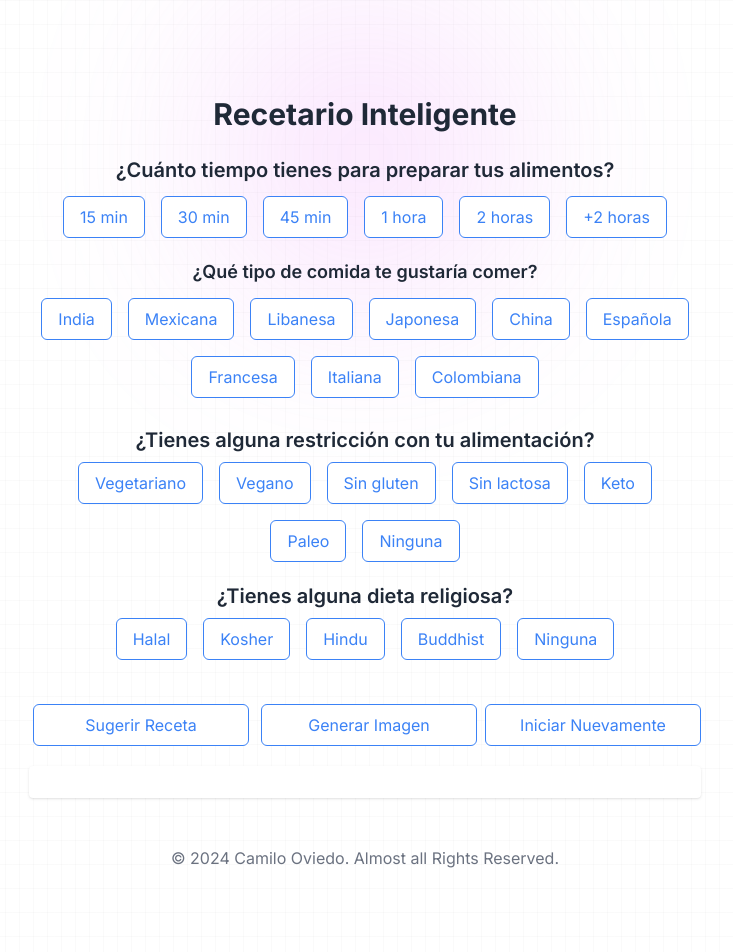
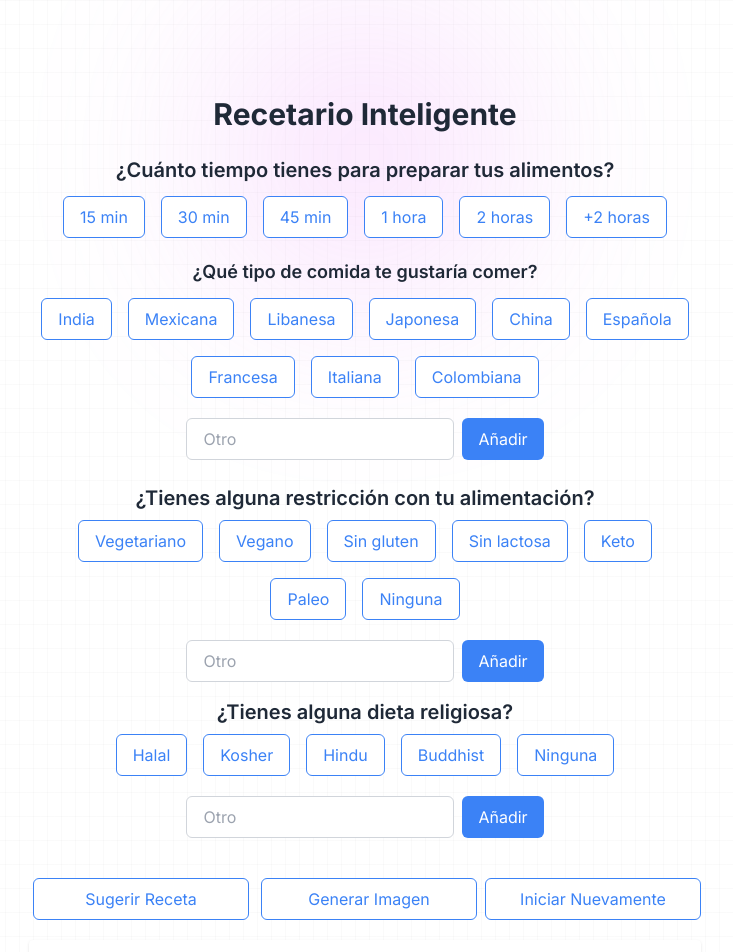
Before and after one commit to Champetaman/ai-dietary-recipe, a Next.js app: page / in a window 1280 px wide. Shown: the top 952 px of the page, without its empty margins (275-1008 px from the left). Built offline with nearby package versions, Linux system fonts and the light colour scheme.

Commit message:
Ajustes nombramientos en componentes y adicion de inputs para personalizacion

```diff
--- a/components/DietaryRestrictionsSelector.tsx
+++ b/components/DietaryRestrictionsSelector.tsx
@@ -3,7 +3,7 @@ import React, { useState, useCallback } from "react";
 import restrictions from "../data/DietaryRestrictions.json";
 
 interface DietaryRestrictionsSelectorProps {
-  onSelectRestriction: (restrictions: string[]) => void;
+  onSelectRestriction: (restrictions: string[] | []) => void; // Allow [] to indicate no selection
 }
 
 const DietaryRestrictionsSelector: React.FC<
@@ -12,7 +12,11 @@ const DietaryRestrictionsSelector: React.FC<
   const [selectedRestrictions, setSelectedRestrictions] = useState<string[]>(
     []
   );
+  const [customRestriction, setCustomRestriction] = useState<string>("");
+  const [isCustomRestrictionSubmitted, setCustomRestrictionSubmitted] =
+    useState<boolean>(false);
 
+  // Handle the selection and deselection of restrictions
   const handleSelectRestriction = useCallback(
     (restriction: string) => {
       const isSelected = selectedRestrictions.includes(restriction);
@@ -25,6 +29,31 @@ const DietaryRestrictionsSelector: React.FC<
     },
     [onSelectRestriction, selectedRestrictions]
   );
+
+  // Handle custom restriction input change
+  const handleInputChange = (event: React.ChangeEvent<HTMLInputElement>) => {
+    const value = event.target.value;
+    // Use regular expression to allow only alphabetic characters and spaces
+    const filteredValue = value.replace(/[^a-zA-Z\s]/g, ""); // Allow letters and spaces only
+    setCustomRestriction(filteredValue);
+  };
+
+  // Handle custom restriction submission
+  const handleCustomRestrictionSubmit = () => {
+    if (customRestriction.trim() !== "") {
+      const updatedRestrictions = [...selectedRestrictions, customRestriction];
+      setSelectedRestrictions(updatedRestrictions);
+      onSelectRestriction(updatedRestrictions);
+      setCustomRestrictionSubmitted(true); // Mark the custom restriction as submitted
+    } else {
+      alert("Por favor, introduzca una restricción dietética válida.");
+    }
+  };
+
+  // Allow the user to edit their custom restriction
+  const handleEditCustomRestriction = () => {
+    setCustomRestrictionSubmitted(false); // Allow editing by resetting the submission state
+  };
 
   return (
     <div className="mb-4 w-full">
@@ -44,12 +73,41 @@ const DietaryRestrictionsSelector: React.FC<
           </button>
         ))}
       </div>
+      <div className="mt-4 flex justify-center">
+        <input
+          type="text"
+          value={customRestriction}
+          onChange={handleInputChange}
+          placeholder="Otro"
+          className="px-4 py-2 border border-gray-300 rounded-md focus:outline-none focus:ring-2 focus:ring-blue-500"
+          disabled={isCustomRestrictionSubmitted} // Disable input if a custom restriction has been submitted
+        />
+        <button
+          type="button"
+          onClick={handleCustomRestrictionSubmit}
+          className="ml-2 px-4 py-2 bg-blue-500 text-white rounded-md hover:bg-blue-600"
+          disabled={isCustomRestrictionSubmitted} // Disable add button if a custom restriction has been submitted
+        >
+          Añadir
+        </button>
+        {isCustomRestrictionSubmitted && (
+          <button
+            type="button"
+            onClick={handleEditCustomRestriction}
+            className="ml-2 px-4 py-2 bg-gray-500 text-white rounded-md hover:bg-gray-600"
+          >
+            Editar
+          </button>
+        )}
+      </div>
     </div>
   );
 };
 
-const MemoizedTimeSelector = React.memo(DietaryRestrictionsSelector);
+const MemoizedDietaryRestrictionsSelector = React.memo(
+  DietaryRestrictionsSelector
+);
 
-MemoizedTimeSelector.displayName = "DietaryRestrictionsSelector"; // Setting the display name explicitly
+MemoizedDietaryRestrictionsSelector.displayName = "DietaryRestrictionsSelector"; // Setting the display name explicitly
 
-export default MemoizedTimeSelector;
+export default MemoizedDietaryRestrictionsSelector;
--- a/components/FoodTypeSelector.tsx
+++ b/components/FoodTypeSelector.tsx
@@ -3,21 +3,55 @@ import React, { useState, useCallback } from "react";
 import foodTypes from "../data/FoodOptions.json";
 
 interface FoodTypeSelectorProps {
-  onSelectFoodType: (foodType: string) => void;
+  onSelectFoodType: (foodType: string | null) => void; // Allow null to indicate no selection
 }
 
 const FoodTypeSelector: React.FC<FoodTypeSelectorProps> = ({
   onSelectFoodType,
 }) => {
   const [selectedFoodType, setSelectedFoodType] = useState<string | null>(null);
+  const [customFoodType, setCustomFoodType] = useState<string>("");
+  const [isCustomFoodTypeSubmitted, setIsCustomFoodTypeSubmitted] = useState<boolean>(false);
 
+  // Handle button click for predefined food types
   const handleClick = useCallback(
     (foodType: string) => {
-      setSelectedFoodType(foodType);
-      onSelectFoodType(foodType);
+      if (selectedFoodType === foodType) {
+        // Unselect the option if it's already selected
+        setSelectedFoodType(null);
+        onSelectFoodType(null);
+      } else {
+        setSelectedFoodType(foodType);
+        onSelectFoodType(foodType);
+        setIsCustomFoodTypeSubmitted(false); // Reset custom submission state if a predefined type is selected
+      }
     },
-    [onSelectFoodType]
+    [selectedFoodType, onSelectFoodType]
   );
+
+  // Handle custom food type input change
+  const handleInputChange = (event: React.ChangeEvent<HTMLInputElement>) => {
+    const value = event.target.value;
+    // Use regular expression to allow only alphabetic characters
+    const filteredValue = value.replace(/[^a-zA-Z\s]/g, ""); // Allow letters and spaces
+    setCustomFoodType(filteredValue);
+  };
+
+  // Handle custom food type submission
+  const handleCustomFoodTypeSubmit = () => {
+    if (customFoodType.trim() !== "") {
+      setSelectedFoodType(customFoodType);
+      onSelectFoodType(customFoodType);
+      setIsCustomFoodTypeSubmitted(true); // Mark custom food type as submitted
+    } else {
+      alert("Por favor, introduzca un tipo de alimento válido.");
+    }
+  };
+
+  // Allow the user to edit their custom food type
+  const handleEditCustomFoodType = () => {
+    setIsCustomFoodTypeSubmitted(false); // Allow editing by resetting the submission state
+  };
 
   return (
     <div className="mb-6 w-full">
@@ -37,12 +71,40 @@ const FoodTypeSelector: React.FC<FoodTypeSelectorProps> = ({
           </button>
         ))}
       </div>
+      <div className="mt-4 flex justify-center">
+        <input
+          type="text"
+          value={customFoodType}
+          onChange={handleInputChange}
+          placeholder="Otro"
+          className="px-4 py-2 border border-gray-300 rounded-md focus:outline-none focus:ring-2 focus:ring-blue-500"
+          disabled={isCustomFoodTypeSubmitted} // Disable input if a custom type has been submitted
+        />
+        <button
+          type="button"
+          onClick={handleCustomFoodTypeSubmit}
+          className="ml-2 px-4 py-2 bg-blue-500 text-white rounded-md hover:bg-blue-600"
+          disabled={isCustomFoodTypeSubmitted} // Disable add button if a custom type has been submitted
+        >
+          Añadir
+        </button>
+        {isCustomFoodTypeSubmitted && (
+          <button
+            type="button"
+            onClick={handleEditCustomFoodType}
+            className="ml-2 px-4 py-2 bg-gray-500 text-white rounded-md hover:bg-gray-600"
+          >
+            Editar
+          </button>
+        )}
+      </div>
     </div>
   );
 };
 
-const MemoizedTimeSelector = React.memo(FoodTypeSelector);
+// Memoizing the component to prevent unnecessary re-renders
+const MemoizedFoodTypeSelector = React.memo(FoodTypeSelector);
 
-MemoizedTimeSelector.displayName = "FoodTypeSelector"; // Setting the display name explicitly
+MemoizedFoodTypeSelector.displayName = "FoodTypeSelector"; // Setting the display name explicitly
 
-export default MemoizedTimeSelector;
+export default MemoizedFoodTypeSelector;
--- a/components/ReligiousDietsSelector.tsx
+++ b/components/ReligiousDietsSelector.tsx
@@ -3,7 +3,7 @@ import React, { useState, useCallback } from "react";
 import ReligiousDiets from "../data/ReligiousDiets.json";
 
 interface ReligiousDietsSelectorProps {
-  onSelectRestriction: (restrictions: string[]) => void;
+  onSelectRestriction: (restrictions: string[] | []) => void; // Allow [] to indicate no selection
 }
 
 const ReligiousDietsSelector: React.FC<ReligiousDietsSelectorProps> = ({
@@ -12,7 +12,11 @@ const ReligiousDietsSelector: React.FC<ReligiousDietsSelectorProps> = ({
   const [selectedRestrictions, setSelectedRestrictions] = useState<string[]>(
     []
   );
+  const [customRestriction, setCustomRestriction] = useState<string>("");
+  const [isCustomRestrictionSubmitted, setCustomRestrictionSubmitted] =
+    useState<boolean>(false);
 
+  // Handle the selection and deselection of restrictions
   const handleSelectRestriction = useCallback(
     (restriction: string) => {
       const isSelected = selectedRestrictions.includes(restriction);
@@ -25,6 +29,31 @@ const ReligiousDietsSelector: React.FC<ReligiousDietsSelectorProps> = ({
     },
     [onSelectRestriction, selectedRestrictions]
   );
+
+  // Handle custom restriction input change
+  const handleInputChange = (event: React.ChangeEvent<HTMLInputElement>) => {
+    const value = event.target.value;
+    // Use regular expression to allow only alphabetic characters and spaces
+    const filteredValue = value.replace(/[^a-zA-Z\s]/g, ""); // Allow letters and spaces only
+    setCustomRestriction(filteredValue);
+  };
+
+  // Handle custom restriction submission
+  const handleCustomRestrictionSubmit = () => {
+    if (customRestriction.trim() !== "") {
+      const updatedRestrictions = [...selectedRestrictions, customRestriction];
+      setSelectedRestrictions(updatedRestrictions);
+      onSelectRestriction(updatedRestrictions);
+      setCustomRestrictionSubmitted(true); // Mark the custom restriction as submitted
+    } else {
+      alert("Por favor, introduzca una dieta religiosa válida.");
+    }
+  };
+
+  // Allow the user to edit their custom restriction
+  const handleEditCustomRestriction = () => {
+    setCustomRestrictionSubmitted(false); // Allow editing by resetting the submission state
+  };
 
   return (
     <div className="mb-4 w-full">
@@ -44,12 +73,39 @@ const ReligiousDietsSelector: React.FC<ReligiousDietsSelectorProps> = ({
           </button>
         ))}
       </div>
+      <div className="mt-4 flex justify-center">
+        <input
+          type="text"
+          value={customRestriction}
+          onChange={handleInputChange}
+          placeholder="Otro"
+          className="px-4 py-2 border border-gray-300 rounded-md focus:outline-none focus:ring-2 focus:ring-blue-500"
+          disabled={isCustomRestrictionSubmitted} // Disable input if a custom restriction has been submitted
+        />
+        <button
+          type="button"
+          onClick={handleCustomRestrictionSubmit}
+          className="ml-2 px-4 py-2 bg-blue-500 text-white rounded-md hover:bg-blue-600"
+          disabled={isCustomRestrictionSubmitted} // Disable add button if a custom restriction has been submitted
+        >
+          Añadir
+        </button>
+        {isCustomRestrictionSubmitted && (
+          <button
+            type="button"
+            onClick={handleEditCustomRestriction}
+            className="ml-2 px-4 py-2 bg-gray-500 text-white rounded-md hover:bg-gray-600"
+          >
+            Editar
+          </button>
+        )}
+      </div>
     </div>
   );
 };
 
-const MemoizedTimeSelector = React.memo(ReligiousDietsSelector);
+const MemoizedReligiousDietsSelector = React.memo(ReligiousDietsSelector);
 
-MemoizedTimeSelector.displayName = "ReligiousDietsSelector"; // Setting the display name explicitly
+MemoizedReligiousDietsSelector.displayName = "ReligiousDietsSelector"; // Setting the display name explicitly
 
-export default MemoizedTimeSelector;
+export default MemoizedReligiousDietsSelector;
--- a/components/TimeSelector.tsx
+++ b/components/TimeSelector.tsx
@@ -1,19 +1,27 @@
 import React, { useState, useCallback } from "react";
 
 import times from "../data/TimeOptions.json";
+
 interface TimeSelectorProps {
-  onSelectTime: (time: string) => void;
+  onSelectTime: (time: string | null) => void; // Allow null to indicate no selection
 }
 
 const TimeSelector: React.FC<TimeSelectorProps> = ({ onSelectTime }) => {
   const [selectedTime, setSelectedTime] = useState<string | null>(null);
 
+  // Handle time selection and toggle
   const handleSelectTime = useCallback(
     (time: string) => {
-      setSelectedTime(time);
-      onSelectTime(time);
+      if (selectedTime === time) {
+        // Unselect the option if it's already selected
+        setSelectedTime(null);
+        onSelectTime(null);
+      } else {
+        setSelectedTime(time);
+        onSelectTime(time);
+      }
     },
-    [onSelectTime]
+    [selectedTime, onSelectTime]
   );
 
   return (
```
